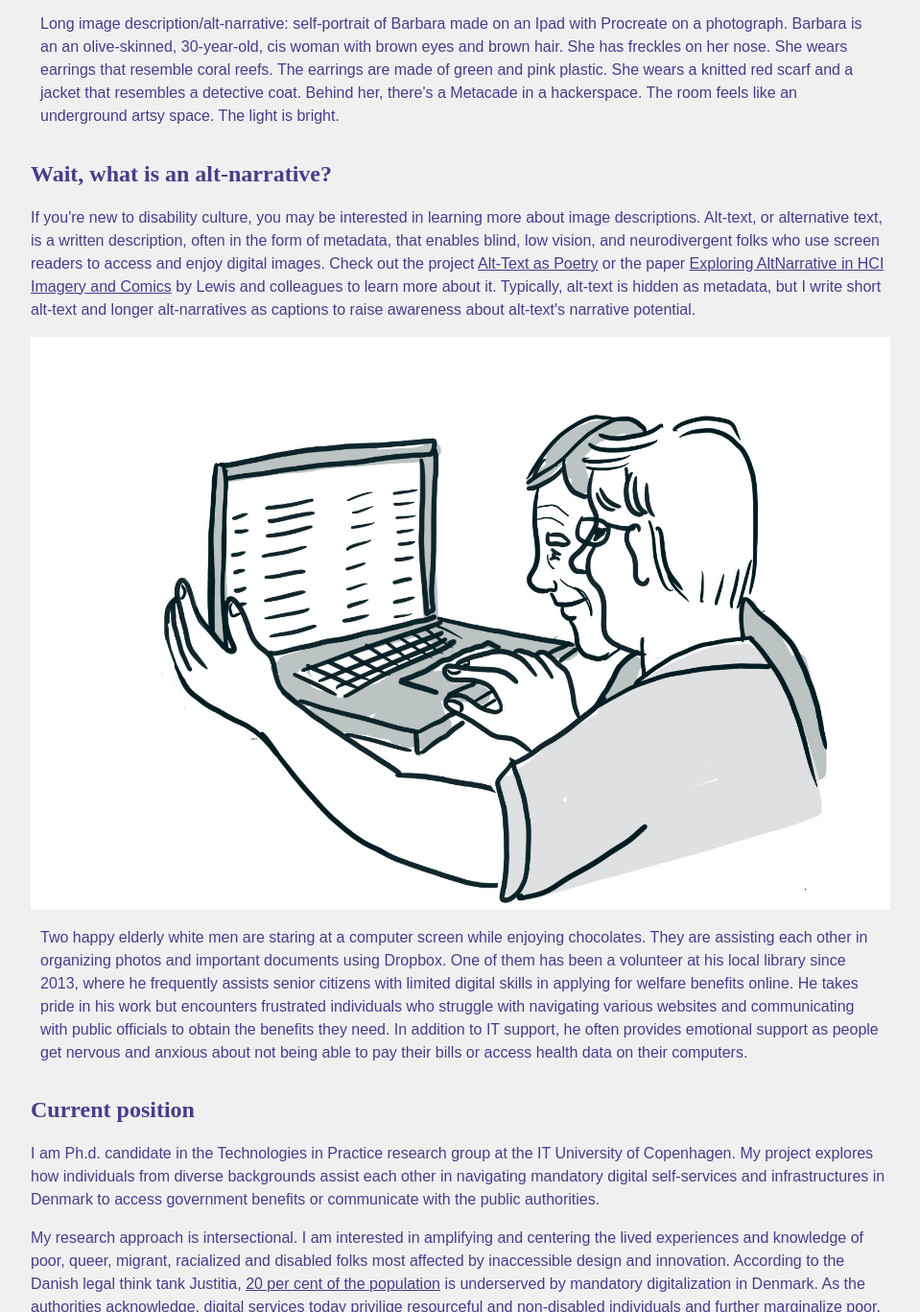
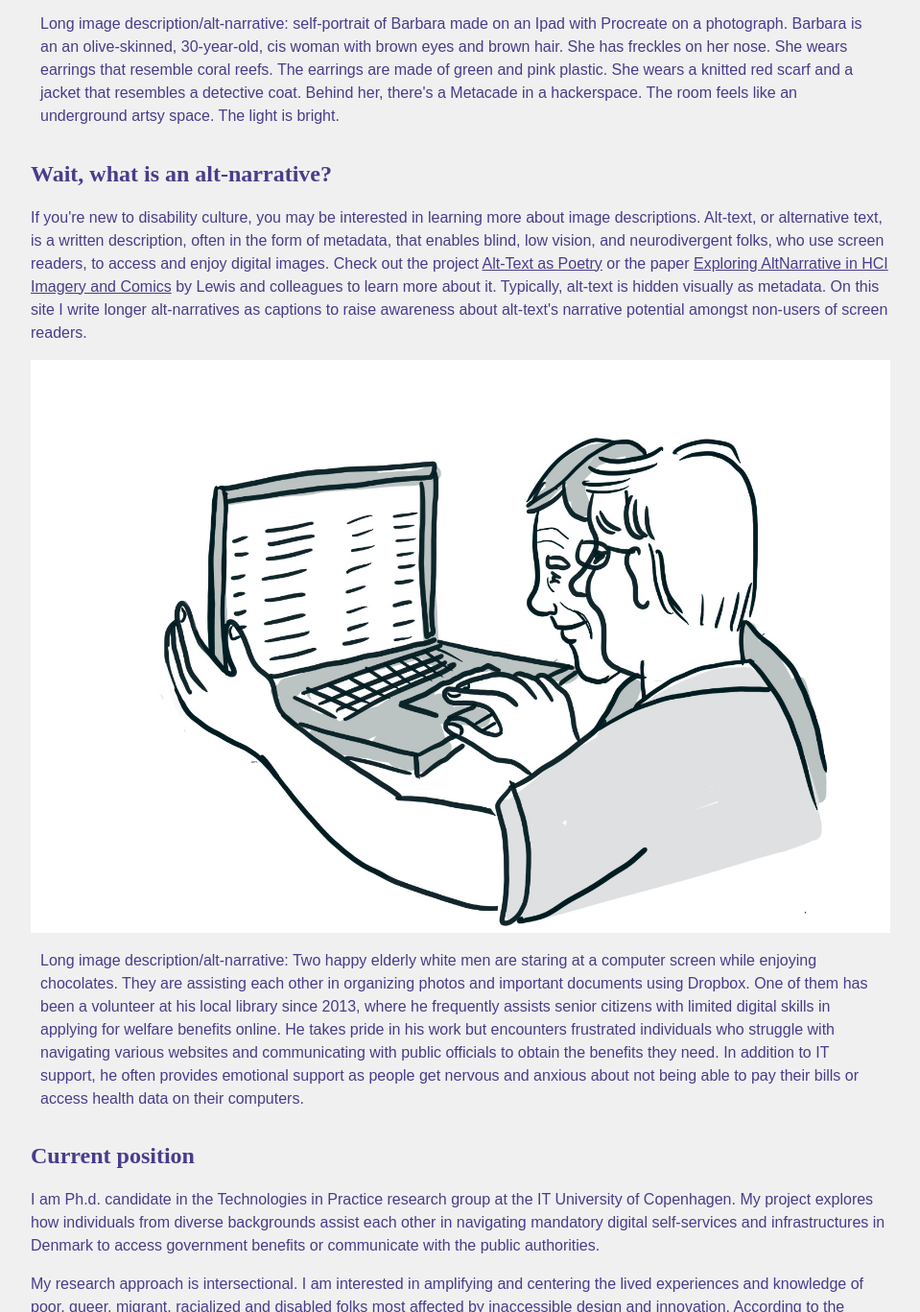
Before and after one commit to barbaraninocarreras/barbaraninocarreras.github.io, a plain HTML site: page index.html in a window 1280 px wide. Shown: the part 898-2265 px from the top of the page at 96% size, without its empty margins (160-1119 px from the left). Drawn offline with Linux system fonts and the light colour scheme; files that its build step writes are made by us from their sources.

Commit message:
Update index.html

```diff
--- a/index.html
+++ b/index.html
@@ -32,11 +32,11 @@
 	</figure>
 
 	 <h1>Wait, what is an alt-narrative?</h1>
-	<p>If you're new to disability culture, you may be interested in learning more about image descriptions. Alt-text, or alternative text, is a written description, often in the form of metadata, that enables blind, low vision, and neurodivergent folks who use screen readers to access and enjoy digital images. Check out the project <a href="https://alt-text-as-poetry.net">Alt-Text as Poetry</a> or the paper <a href="https://dl.acm.org/doi/10.1145/3491101.3516394">Exploring AltNarrative in HCI Imagery and Comics</a> by Lewis and colleagues to learn more about it. Typically, alt-text is hidden as metadata, but I write short alt-text and longer alt-narratives as captions to raise awareness about alt-text's narrative potential.</p>
+	<p>If you're new to disability culture, you may be interested in learning more about image descriptions. Alt-text, or alternative text, is a written description, often in the form of metadata, that enables blind, low vision, and neurodivergent folks, who use screen readers, to access and enjoy digital images. Check out the project <a href="https://alt-text-as-poetry.net">Alt-Text as Poetry</a> or the paper <a href="https://dl.acm.org/doi/10.1145/3491101.3516394">Exploring AltNarrative in HCI Imagery and Comics</a> by Lewis and colleagues to learn more about it. Typically, alt-text is hidden visually as metadata. On this site I write longer alt-narratives as captions to raise awareness about alt-text's narrative potential amongst non-users of screen readers.</p>
 
 	<figure>
   	<img src="https://barbaraninocarreras.github.io/while we wait/seniors on dropbox.jpeg" alt="a drawing of two men using a laptop computer">
- 	<figcaption> Two happy elderly white men are staring at a computer screen while enjoying chocolates. They are assisting each other in organizing photos and important documents using Dropbox. One of them has been a volunteer at his local library since 2013, where he frequently assists senior citizens with limited digital skills in applying for welfare benefits online. He takes pride in his work but encounters frustrated individuals who struggle with navigating various websites and communicating with public officials to obtain the benefits they need. In addition to IT support, he often provides emotional support as people get nervous and anxious about not being able to pay their bills or access health data on their computers.</figcaption>
+ 	<figcaption>Long image description/alt-narrative: Two happy elderly white men are staring at a computer screen while enjoying chocolates. They are assisting each other in organizing photos and important documents using Dropbox. One of them has been a volunteer at his local library since 2013, where he frequently assists senior citizens with limited digital skills in applying for welfare benefits online. He takes pride in his work but encounters frustrated individuals who struggle with navigating various websites and communicating with public officials to obtain the benefits they need. In addition to IT support, he often provides emotional support as people get nervous and anxious about not being able to pay their bills or access health data on their computers.</figcaption>
 	</figure>
 
     <h1>Current position</h1>
```
